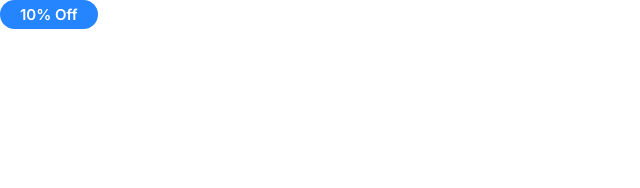
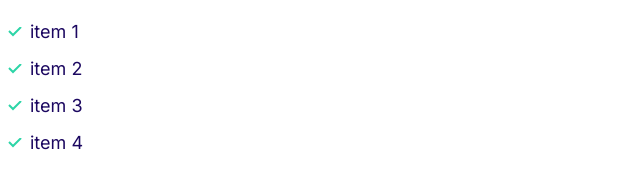
Before and after one commit to MilliDGemini/MilliFy, a plain HTML site: page indext.html in a window 1280 px wide. Shown: the whole page, without its empty margins (0-640 px from the left). Drawn offline with Linux system fonts and the light colour scheme.

Commit message:
added lists components.

```diff
--- a/css/styles.css
+++ b/css/styles.css
@@ -116,3 +116,31 @@ a {
     font-size: 1.2rem;
   }
 }
+
+/* lists */
+.list {
+  list-style: none;
+  padding-left: 0;
+  color: var(--color-headings);
+}
+
+.list--inline .list__item {
+  display: inline-block;
+  margin-right: 2rem;
+}
+
+.list--tick {
+  list-style-image: url(../images/tick.svg);
+  padding-left: 3rem;
+}
+
+.list--tick .list__item {
+  padding-left: 0.5rem;
+  margin-bottom: 1rem;
+}
+
+@media screen and (min-width: 1024px) {
+  .list--tick .list__item {
+    padding-left: 0;
+  }
+}
--- a/indext.html
+++ b/indext.html
@@ -15,6 +15,11 @@
     <link rel="stylesheet" href="/css/styles.css" />
   </head>
   <body>
-    <span class="badge badge--primary">10% Off</span>
+    <ul class="list list--tick">
+      <li class="list__item">item 1</li>
+      <li class="list__item">item 2</li>
+      <li class="list__item">item 3</li>
+      <li class="list__item">item 4</li>
+    </ul>
   </body>
 </html>
```
Also changed, not shown: components/lists.html (added, +6 -0 lines), images/tick.svg (added).
